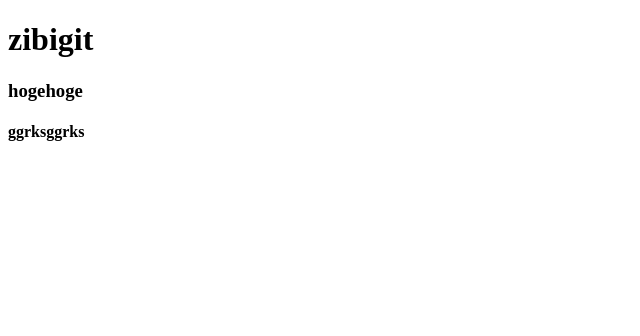
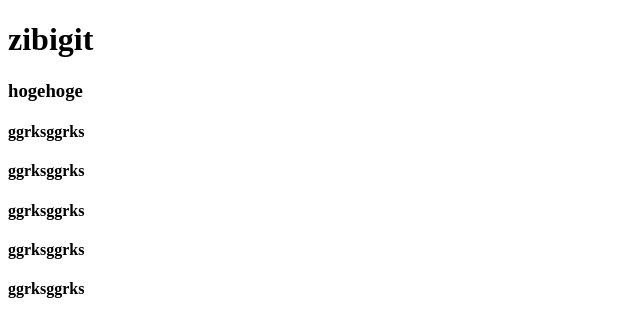
Before and after one commit to cawauchi6204/zibigit, a plain HTML site: page index.html in a window 1280 px wide. Shown: the whole page, without its empty margins (0-640 px from the left). Drawn offline with Linux system fonts and the light colour scheme.

Commit message:
add something

```diff
--- a/index.html
+++ b/index.html
@@ -1,13 +1,20 @@
 <!DOCTYPE html>
 <html lang="en">
+
 <head>
   <meta charset="UTF-8">
   <meta name="viewport" content="width=device-width, initial-scale=1.0">
   <title>hoge</title>
 </head>
+
 <body>
   <h1>zibigit</h1>
   <h3>hogehoge</h3>
   <h4>ggrksggrks</h4>
+  <h4>ggrksggrks</h4>
+  <h4>ggrksggrks</h4>
+  <h4>ggrksggrks</h4>
+  <h4>ggrksggrks</h4>
 </body>
+
 </html>
```
